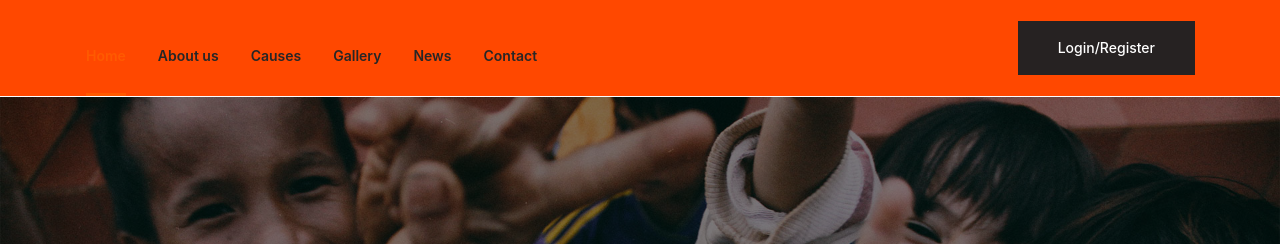
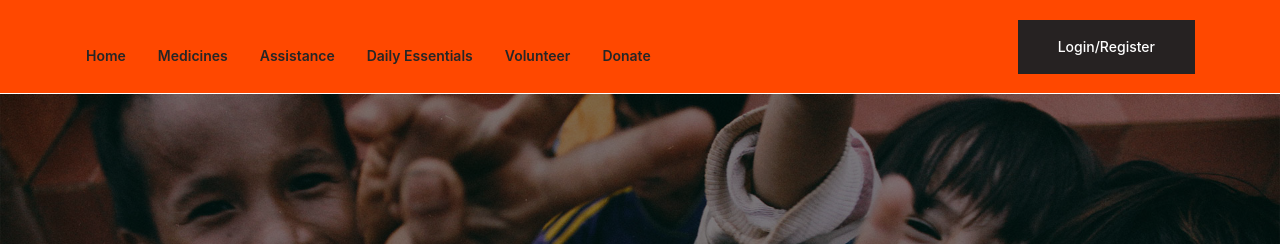
Before and after one commit to tezansahu/HelpingHand, a website with bundled scripts: page client/index.html in a window 1280 px wide. Shown: the top 244 px of the page. Built offline with nearby package versions, Linux system fonts and the light colour scheme.

Commit message:
Add files via upload

```diff
--- a/client/index.html
+++ b/client/index.html
@@ -33,12 +33,12 @@
 
                         <nav class="site-navigation d-flex justify-content-end align-items-center">
                             <ul class="d-flex flex-column flex-lg-row justify-content-lg-end align-content-center">
-                                <li class="current-menu-item"><a href="index.html">Home</a></li>
-                                <li><a href="about.html">About us</a></li>
-                                <li><a href="causes.html">Causes</a></li>
-                                <li><a href="portfolio.html">Gallery</a></li>
-                                <li><a href="news.html">News</a></li>
-                                <li><a href="contact.html">Contact</a></li>
+                                <li><a href="index.html">Home</a></li>
+                                <li><a href="about.html">Medicines</a></li>
+                                <li><a href="causes.html">Assistance</a></li>
+                                <li><a href="portfolio.html">Daily Essentials</a></li>
+                                <li><a href="news.html">Volunteer</a></li>
+                                <li><a href="contact.html">Donate</a></li>
                             </ul>
                         </nav><!-- .site-navigation -->
                     <div class="col-12 col-lg-4 d-flex flex-wrap justify-content-center justify-content-lg-end align-items-center">
@@ -232,7 +232,7 @@
                 </div><!-- .col -->
 
                 <div class="col-12 col-lg-6 mt-4 order-1 order-lg-2">
-                    <img src="images/welcome.jpg" alt="welcome">
+                    <img src="images/help.png" alt="welcome">
                 </div><!-- .col -->
             </div><!-- .row -->
         </div><!-- .container -->
```
